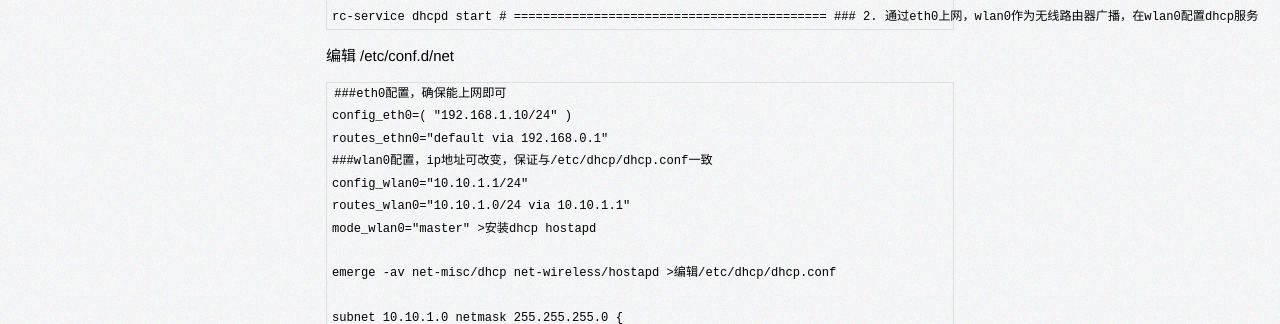
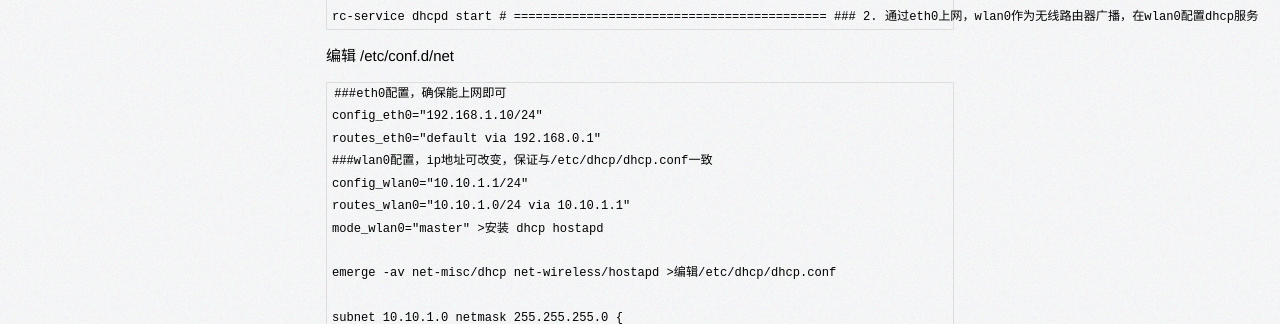
Before and after one commit to iiipod/iiipod.github.com, a Jekyll site: the page built from _posts/2014-03-20-Gentoo双网卡通过NAT上网.markdown, in a window 1280 px wide and 1400 px high, scrolled down 986 px. Shown: the part 173-497 px from the top of the window. Built offline with Jekyll 4.4.1, drawn with Linux system fonts in a browser that asks for light colours; Markdown is read by kramdown in place of the engine named in the settings; some of the changed text lies outside the part shown.

Commit message:
2014年 03月 30日 星期日 10:33:23 CST

```diff
--- a/_posts/2014-03-20-Gentoo双网卡通过NAT上网.markdown
+++ b/_posts/2014-03-20-Gentoo双网卡通过NAT上网.markdown
@@ -62,13 +62,13 @@ author:
 >编辑 /etc/conf.d/net
 
     ###eth0配置，确保能上网即可
-    config_eth0=( "192.168.1.10/24" )
-    routes_ethn0="default via 192.168.0.1"
+    config_eth0="192.168.1.10/24"
+    routes_eth0="default via 192.168.0.1"
     ###wlan0配置，ip地址可改变，保证与/etc/dhcp/dhcp.conf一致
     config_wlan0="10.10.1.1/24"
     routes_wlan0="10.10.1.0/24 via 10.10.1.1"
     mode_wlan0="master"
->安装dhcp hostapd
+>安装 dhcp hostapd
 
     emerge -av net-misc/dhcp net-wireless/hostapd
 >编辑/etc/dhcp/dhcp.conf
@@ -128,4 +128,3 @@ author:
     rc-service hostapd start
     rc-service dhcpd start
 >注意:启动hostapd时确保wpa_supplicant进程未占用wlan0口
-#^^^^^^^^^^^^^^^^^^^^^^^^^^^^^^
```
